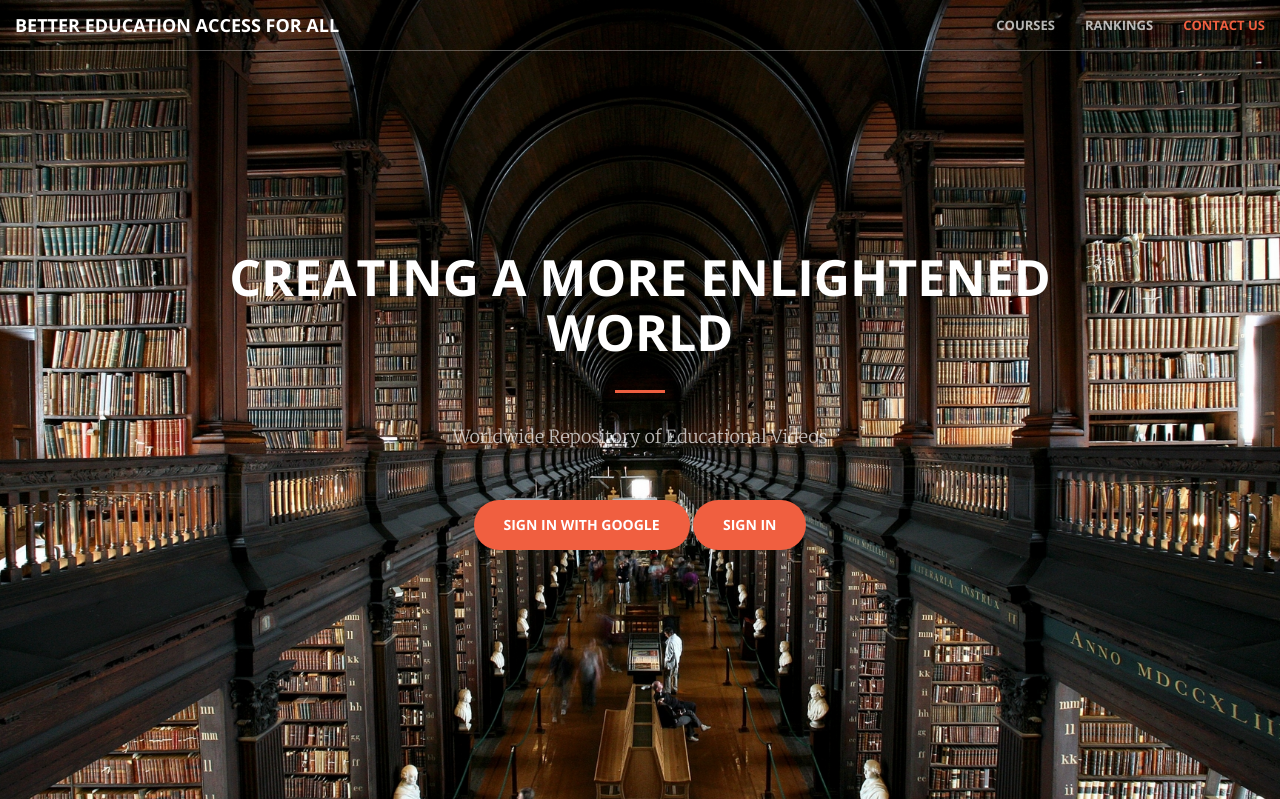
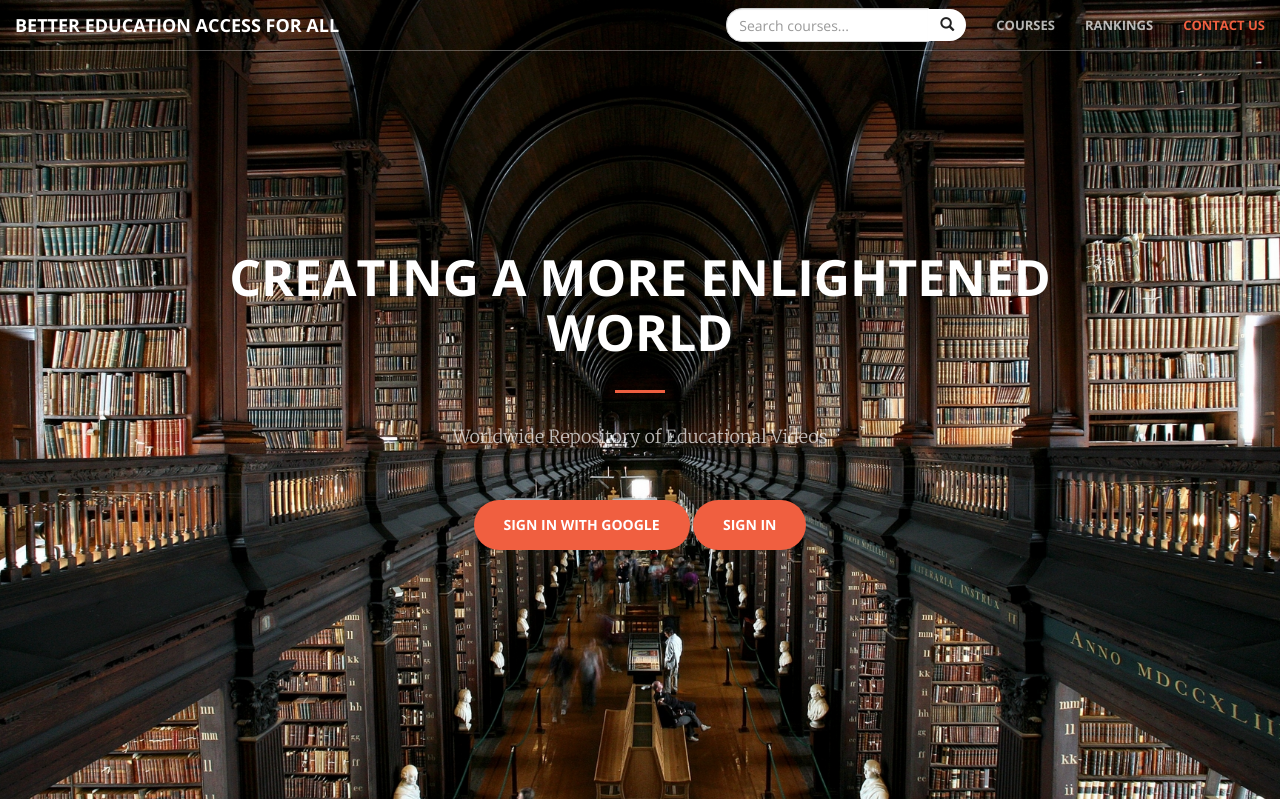
Before and after one commit to epodolsk/CS361, a Flask app: page / in a window 1280 px wide. Shown: the top 799 px of the page. Run offline with Flask 2, Linux system fonts and the light colour scheme; some libraries are stand-ins or nearby versions.

Commit message:
Added search box to nav bar

```diff
--- /dev/null
+++ b/static/css/style.css
@@ -0,0 +1,3 @@
+.search-box {
+    border-radius: 16px;
+}
--- a/templates/index.html
+++ b/templates/index.html
@@ -25,6 +25,9 @@
     <!-- Theme CSS -->
     <link href={{ url_for('static',filename='css/creative.min.css')}} rel="stylesheet">
 
+    <!-- Custom CSS -->
+    <link href={{ url_for('static',filename='css/style.css')}} rel="stylesheet">
+
     <!-- HTML5 Shim and Respond.js IE8 support of HTML5 elements and media queries -->
     <!-- WARNING: Respond.js doesn't work if you view the page via file:// -->
     <!--[if lt IE 9]>
@@ -49,6 +52,16 @@
             <div class="collapse navbar-collapse" id="bs-example-navbar-collapse-1">
                 <ul class="nav navbar-nav navbar-right">
                     <li>
+                        <form class="navbar-form" role="search">
+                            <div class="input-group add-on">
+                                <input class="form-control search-box" placeholder="Search courses..." type="text">
+                                <span class="input-group-btn">
+                                <button class="btn btn-default" type="submit"><i class="glyphicon glyphicon-search"></i></button>
+                                </span>
+                            </div>
+                        </form>
+                    </li>
+                    <li>
                         <a class="page-scroll" href="#courses">Courses</a>
                     </li>
                     <li>
@@ -57,6 +70,7 @@
                     <li>
                         <a class="page-scroll" href="#contact">Contact Us</a>
                     </li>
+
                 </ul>
             </div>
             <!-- /.navbar-collapse -->
@@ -72,6 +86,7 @@
                 <p>Worldwide Repository of Educational Videos</p>
                 <a href="{{ url_for('login') }}" class="btn btn-primary btn-xl page-scroll" role="button">Sign in with Google</a>
                 <a href="" class="btn btn-primary btn-xl page-scroll" role="button">Sign in </a>
+
             </div>
         </div>
     </header>
```
